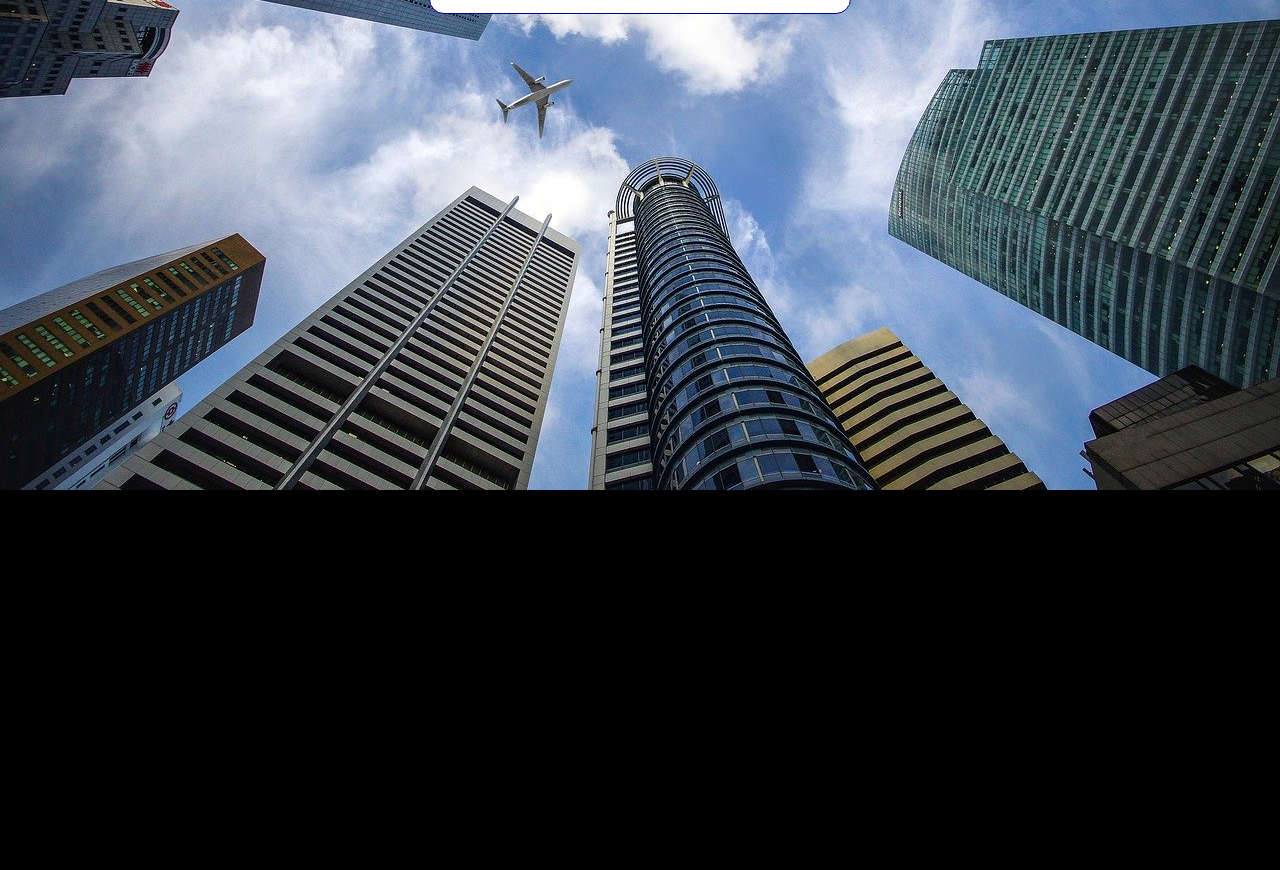
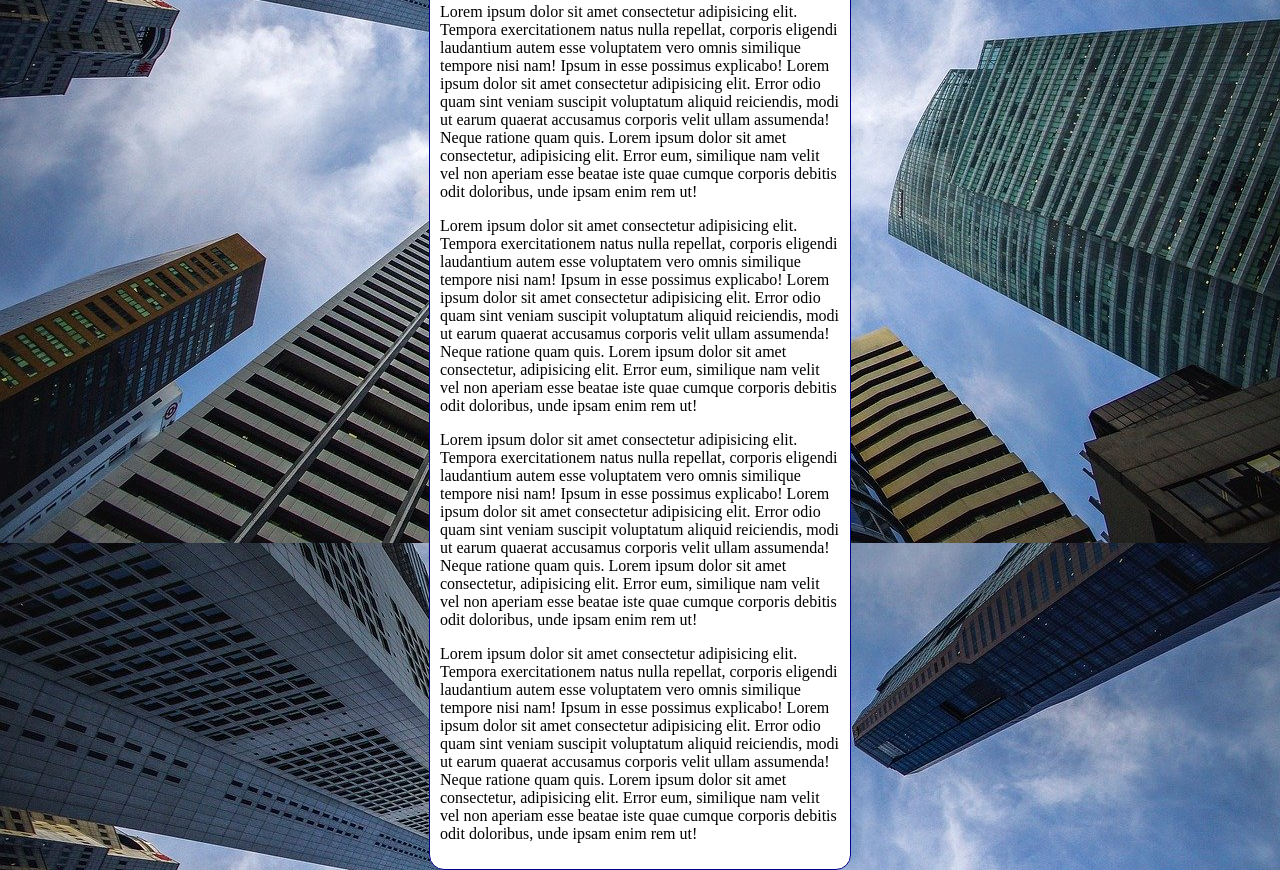
Before and after one commit to Johann-Oliveira-Santos/html-css, a plain HTML site: page exercícios/ex022/fundo006.html in a window 1280 px wide. Shown: the part 310-1180 px from the top of the page. Before the commit the page ends 800 px from the top, so only its background shows below. Drawn offline with Linux system fonts and the light colour scheme.

Commit message:
exercicio novo

```diff
--- a/exercícios/ex022/fundo006.html
+++ b/exercícios/ex022/fundo006.html
@@ -4,14 +4,17 @@
     <meta charset="UTF-8">
     <meta http-equiv="X-UA-Compatible" content="IE=edge">
     <meta name="viewport" content="width=device-width, initial-scale=1.0">
-    <title>Document</title>
+    <title>Fundo fixo de tela</title>
     <style>
         body {
             height: 97vh;
+            /*
             background-color: black;
             background-image: url('imagens/wallpaper002.jpg');
             background-position: center top;
             background-repeat: no-repeat;
+            background-size: cover;*/
+            background: black url('imagens/wallpaper002.jpg') center center no-repeat fixed;
             background-size: cover;
         }
         main {
@@ -28,6 +31,10 @@
     <main>
         <h1>Teste de imagem de fundo</h1>
         <p>Lorem ipsum dolor sit amet consectetur adipisicing elit. Tempora exercitationem natus nulla repellat, corporis eligendi laudantium autem esse voluptatem vero omnis similique tempore nisi nam! Ipsum in esse possimus explicabo! Lorem ipsum dolor sit amet consectetur adipisicing elit. Error odio quam sint veniam suscipit voluptatum aliquid reiciendis, modi ut earum quaerat accusamus corporis velit ullam assumenda! Neque ratione quam quis. Lorem ipsum dolor sit amet consectetur, adipisicing elit. Error eum, similique nam velit vel non aperiam esse beatae iste quae cumque corporis debitis odit doloribus, unde ipsam enim rem ut!</p>
+        <p>Lorem ipsum dolor sit amet consectetur adipisicing elit. Tempora exercitationem natus nulla repellat, corporis eligendi laudantium autem esse voluptatem vero omnis similique tempore nisi nam! Ipsum in esse possimus explicabo! Lorem ipsum dolor sit amet consectetur adipisicing elit. Error odio quam sint veniam suscipit voluptatum aliquid reiciendis, modi ut earum quaerat accusamus corporis velit ullam assumenda! Neque ratione quam quis. Lorem ipsum dolor sit amet consectetur, adipisicing elit. Error eum, similique nam velit vel non aperiam esse beatae iste quae cumque corporis debitis odit doloribus, unde ipsam enim rem ut!</p>
+        <p>Lorem ipsum dolor sit amet consectetur adipisicing elit. Tempora exercitationem natus nulla repellat, corporis eligendi laudantium autem esse voluptatem vero omnis similique tempore nisi nam! Ipsum in esse possimus explicabo! Lorem ipsum dolor sit amet consectetur adipisicing elit. Error odio quam sint veniam suscipit voluptatum aliquid reiciendis, modi ut earum quaerat accusamus corporis velit ullam assumenda! Neque ratione quam quis. Lorem ipsum dolor sit amet consectetur, adipisicing elit. Error eum, similique nam velit vel non aperiam esse beatae iste quae cumque corporis debitis odit doloribus, unde ipsam enim rem ut!</p>
+        <p>Lorem ipsum dolor sit amet consectetur adipisicing elit. Tempora exercitationem natus nulla repellat, corporis eligendi laudantium autem esse voluptatem vero omnis similique tempore nisi nam! Ipsum in esse possimus explicabo! Lorem ipsum dolor sit amet consectetur adipisicing elit. Error odio quam sint veniam suscipit voluptatum aliquid reiciendis, modi ut earum quaerat accusamus corporis velit ullam assumenda! Neque ratione quam quis. Lorem ipsum dolor sit amet consectetur, adipisicing elit. Error eum, similique nam velit vel non aperiam esse beatae iste quae cumque corporis debitis odit doloribus, unde ipsam enim rem ut!</p>
+        <p>Lorem ipsum dolor sit amet consectetur adipisicing elit. Tempora exercitationem natus nulla repellat, corporis eligendi laudantium autem esse voluptatem vero omnis similique tempore nisi nam! Ipsum in esse possimus explicabo! Lorem ipsum dolor sit amet consectetur adipisicing elit. Error odio quam sint veniam suscipit voluptatum aliquid reiciendis, modi ut earum quaerat accusamus corporis velit ullam assumenda! Neque ratione quam quis. Lorem ipsum dolor sit amet consectetur, adipisicing elit. Error eum, similique nam velit vel non aperiam esse beatae iste quae cumque corporis debitis odit doloribus, unde ipsam enim rem ut!</p>
     </main>
 </body>
 </html>
```
